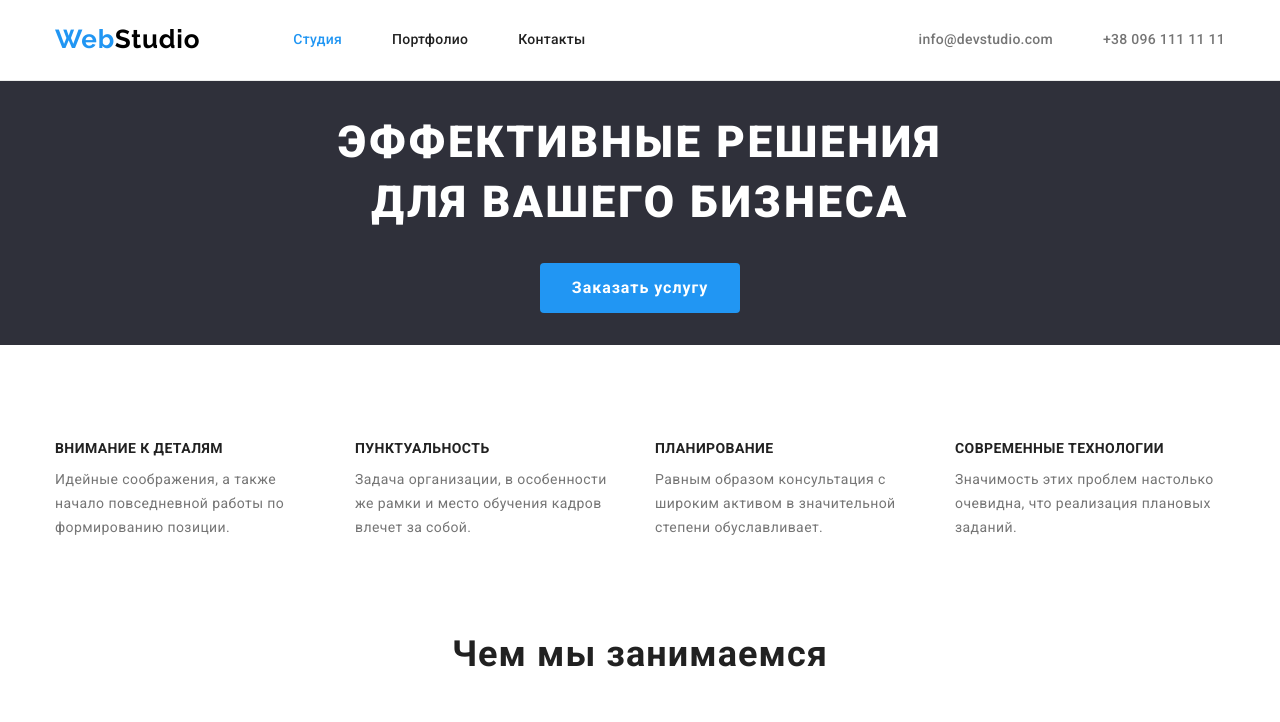
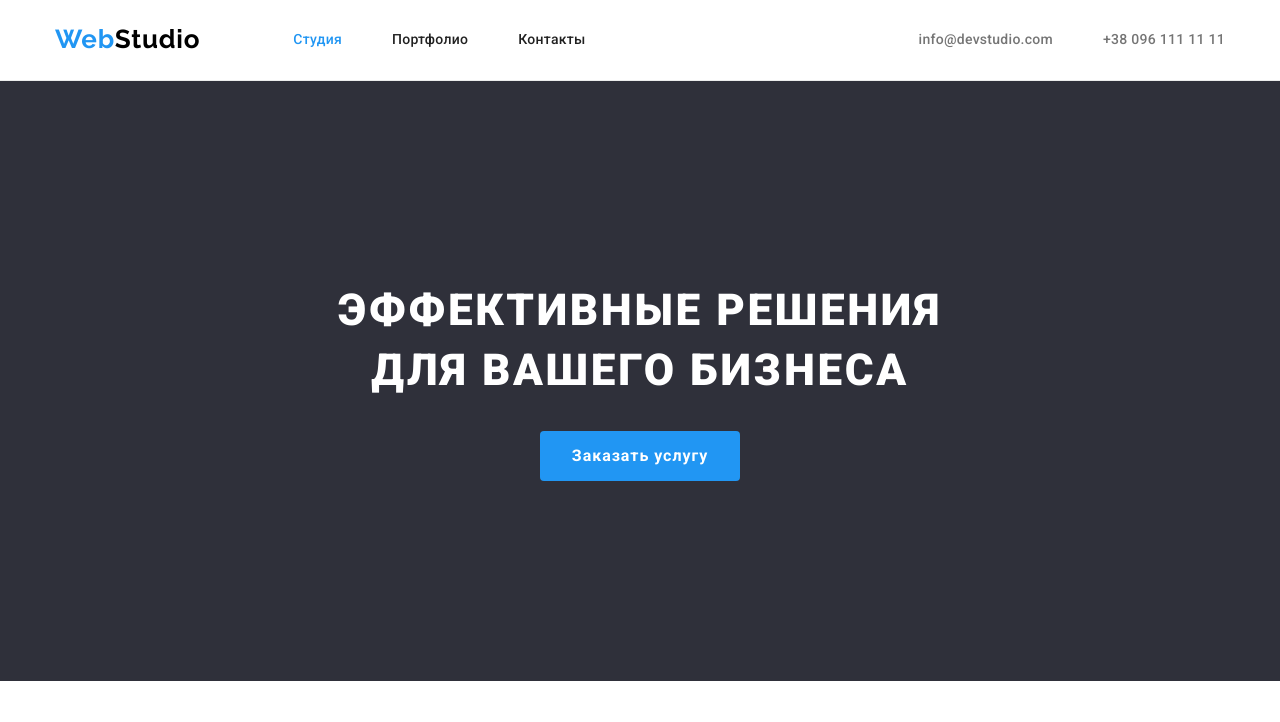
Before and after one commit to SSkrypnyk/goit-markup-hw-03, a plain HTML site: page index.html in a window 1280 px wide. Shown: the top 722 px of the page. Drawn offline with nearby package versions, Linux system fonts and the light colour scheme.

Commit message:
.section-hero(padding)

```diff
--- a/css/styles.css
+++ b/css/styles.css
@@ -137,8 +137,8 @@ color: var(--accent-color);
 .section-hero {
     background-color: var(--bg-footer-color);
     text-align: center;
-    padding-top: 32px;
-    padding-bottom: 32px;
+    padding-top: 200px;
+    padding-bottom: 200px;
 }
 .hero-tittle {
 font-weight: 900;
```
